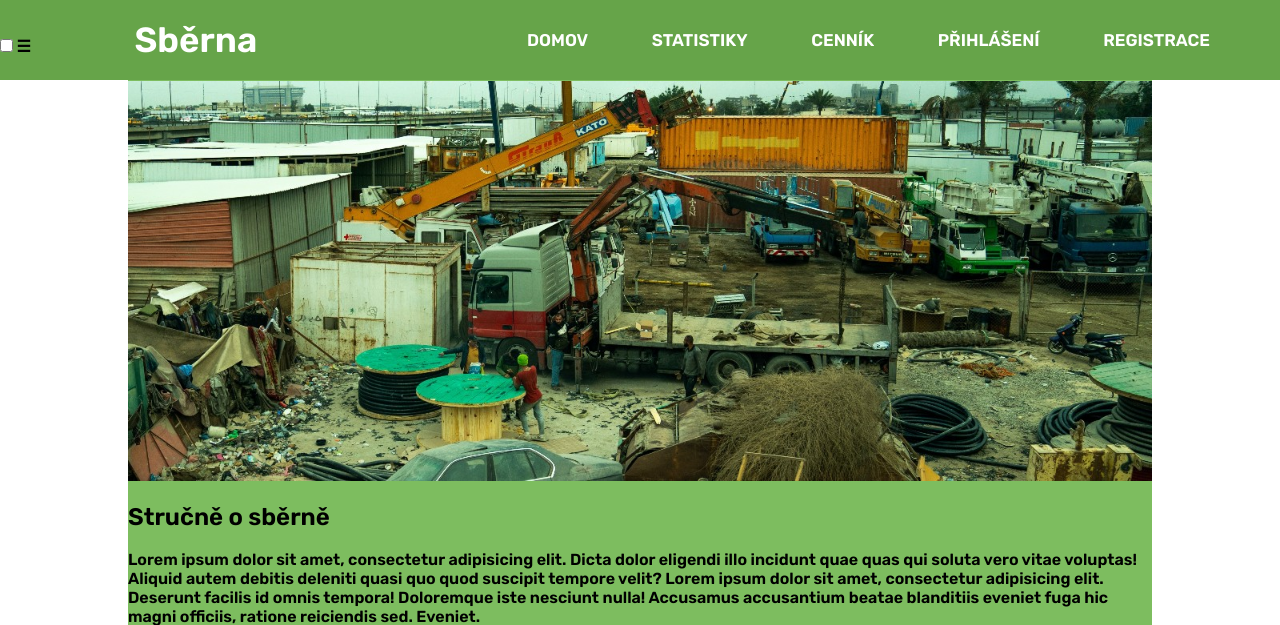
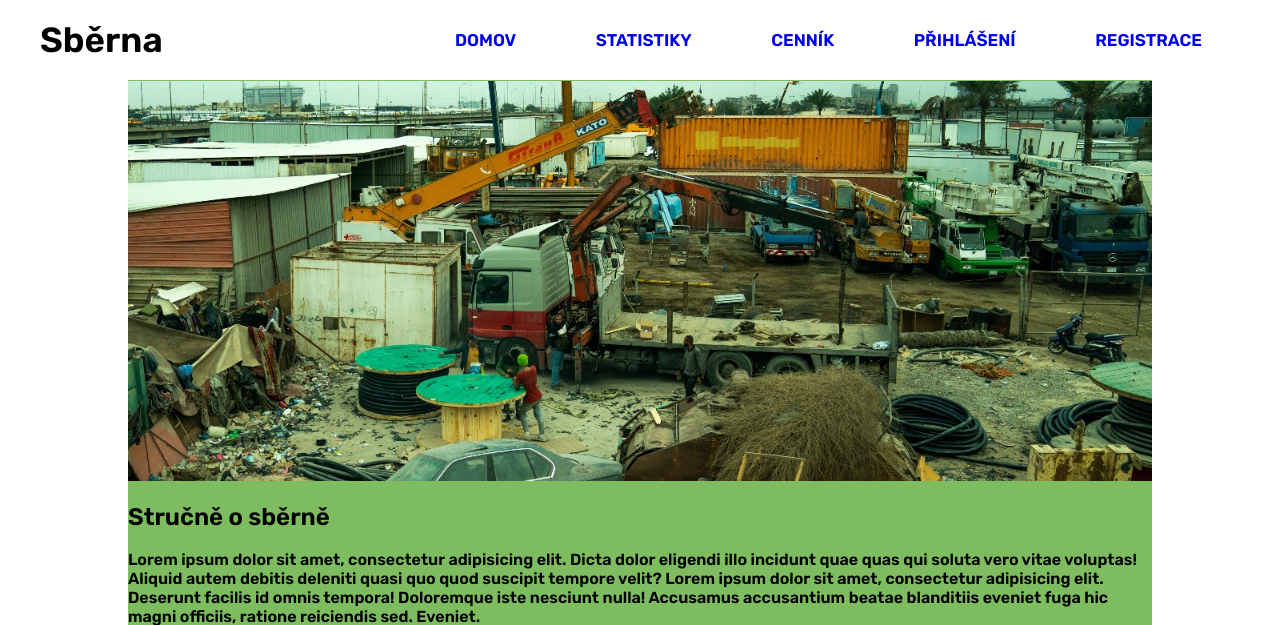
Before and after one commit to v-kollar/junkyard-website, a Flask app: page / in a window 1280 px wide. Shown: the top 625 px of the page. Run offline with Flask 2, Linux system fonts and the light colour scheme.

Commit message:
Nastylování navigace

```diff
--- a/src/static/css/structure.css
+++ b/src/static/css/structure.css
@@ -83,8 +83,62 @@ section button {
     border-radius: 4px;
 
 }
+nav ul li a{
+    text-decoration: none;
+    font-size: 17px;
+    text-transform: uppercase;
+    border-radius: 3px;
+    padding: 7px 13px;
 
-@media only screen and (min-width: 855px) {
+}
+.logo {
+    font-size: 35px;
+    line-height: 80px;
+    padding: 0 40px;
+    font-weight: bold;
+
+}
+nav ul {
+    float: right;
+    box-sizing: border-box;
+    list-style: none;
+    margin-right: 40px;
+}
+nav ul li {
+    display: block;
+    line-height: 80px;
+    margin: 0 25px;
+
+}
+a.active, a:hover {
+    background: none;
+    transition: .5s;
+}
+.checkbtn {
+    font-size: 30px;
+    float: right;
+    line-height: 80px;
+    margin-right: 40px;
+    cursor: pointer;
+    display: block;
+}
+#check {
+    display: none;
+}
+ul {
+    position: fixed;
+    width: 100%;
+    height: 100vh;
+    top: 80px;
+    left: -100%;
+    text-align: center;
+    transition: all .5s;
+}
+#check:checked ~ ul {
+    left: 0;
+}
+
+@media only screen and (min-width: 1080px) {
     section {
         width: 80%;
         margin: 0 auto;
@@ -124,39 +178,26 @@ section button {
     section button {
         margin-left: 350px;
     }
-    nav {
+    .checkbtn {
+        display: none;
+    }
+    ul {
+        position: static;
+        width: auto;
+        height: auto;
+        /*text-align: left;*/
+        /*top: auto;*/
+        /*left: auto;*/
+        transition: 0s;
 
-        background: #66A449;
-
-    }
-    nav ul li a{
-        text-decoration: none;
-        color: white;
-        font-size: 17px;
-        text-transform: uppercase;
-
-    }
-    .logo {
-        color: white;
-        font-size: 35px;
-        line-height: 80px;
-        padding: 0 100px;
-        font-weight: bold;
-
-    }
-    nav ul {
-        float: right;
-        box-sizing: border-box;
-        list-style: none;
-        margin-right: 40px;
     }
     nav ul li {
         display: inline-block;
-        line-height: 80px;
-        margin: 0 30px;
-
     }
 
 
 
+
+
+
 }
```
